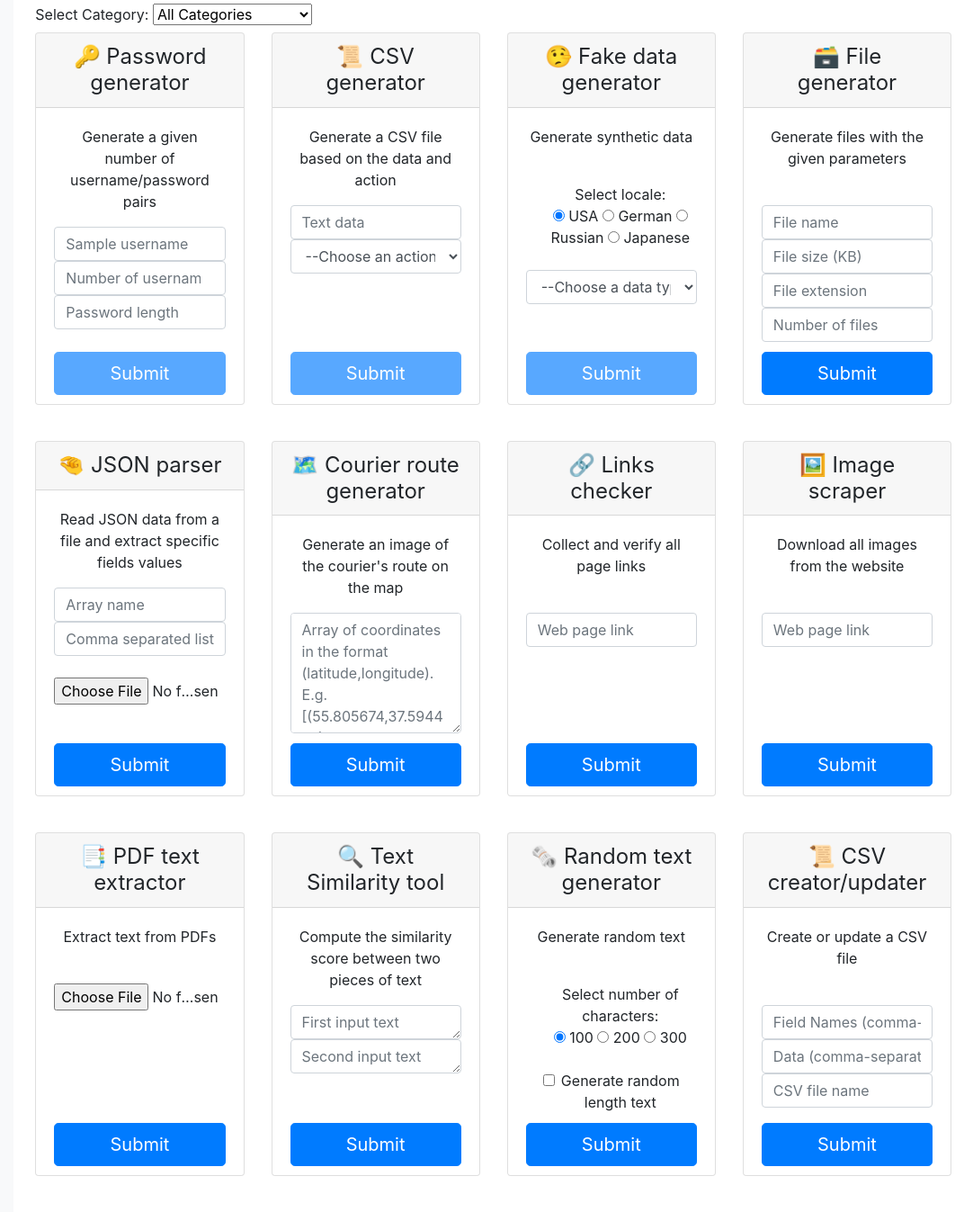
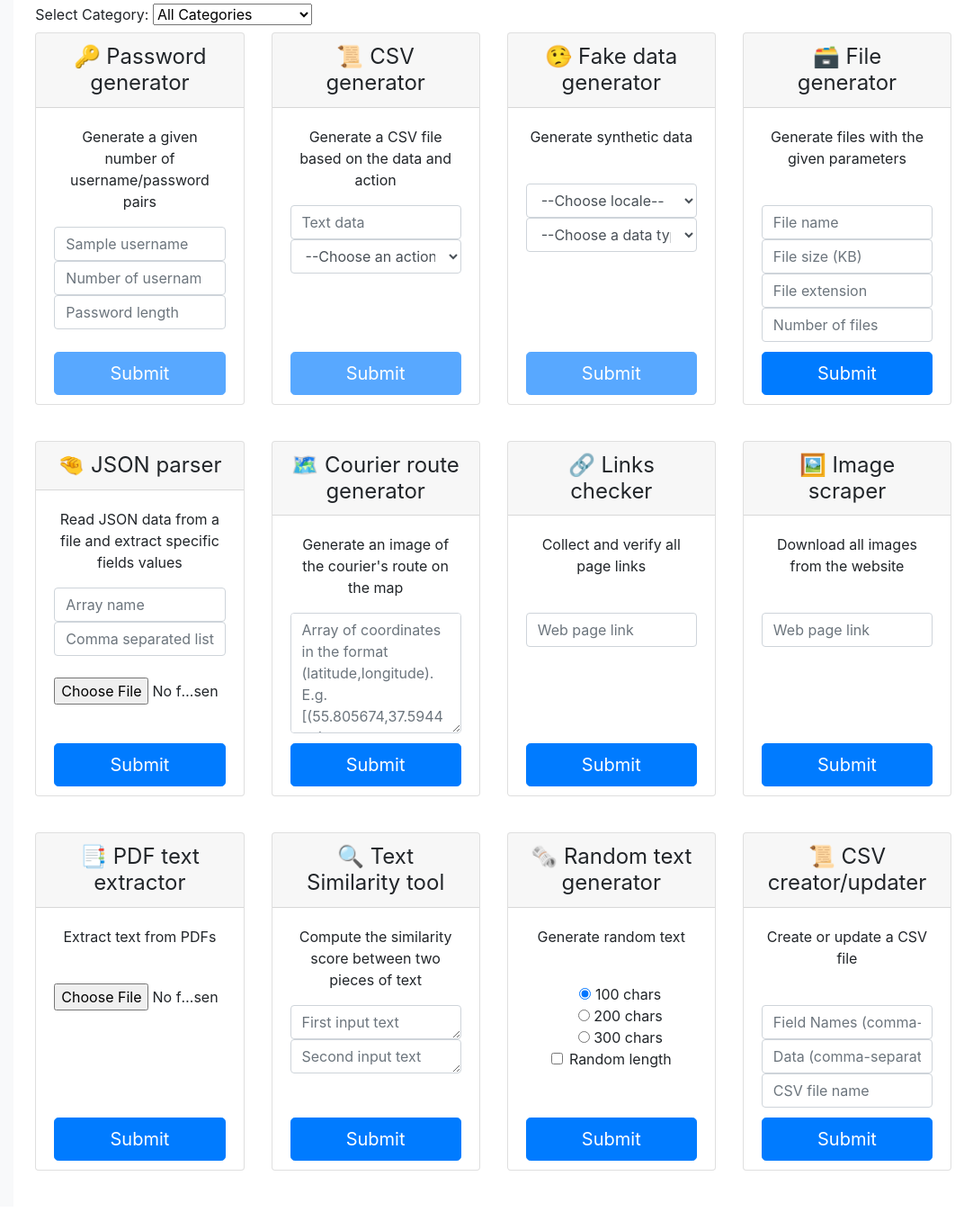
Before and after one commit to YuryHerasimau/mega_app, a Flask app: page /filter_forms/1 in a window 1280 px wide. Shown: the part 255-1602 px from the top of the page at 90% size, without its empty margins (198-1280 px from the left). After the commit the page ends 1556 px from the top, so only its background shows below. Run offline with Flask 3, Linux system fonts and the light colour scheme; some libraries are stand-ins or nearby versions.

Commit message:
Add: AI chatbot for QA. Fix: templates

```diff
--- a/static/js/formValidation.js
+++ b/static/js/formValidation.js
@@ -18,17 +18,10 @@ document.addEventListener('DOMContentLoaded', function() {
     });
     // form3
     const form3 = document.getElementById('form3');
-    const radios3 = document.getElementsByName('locale');
-    const dropDown3 = document.getElementById('data_type');
+    const dropDown3_locale = document.getElementsByName('locale');
+    const dropDown3_data_type = document.getElementById('data_type');
     const submitButton3 = document.getElementById('submitButton3');
     form3.addEventListener('input', function() {
-        const isFormFilled = [...radios3].some(radio =>
-            radio.checked) && dropDown3.value !== '';
-        submitButton3.disabled = !isFormFilled;
-    });
-    form3.addEventListener('change', function() {
-        const isFormFilled = [...radios3].some(radio =>
-            radio.checked) && dropDown3.value !== '';
-        submitButton3.disabled = !isFormFilled;
+        submitButton3.disabled = !dropDown3_locale[0].value || !dropDown3_data_type.value;
     });
 });
--- a/templates/base.html
+++ b/templates/base.html
@@ -40,5 +40,7 @@
     <script src="{{ url_for('static', filename='js/newsLoader.js') }}"></script>
     <script src="{{ url_for('static', filename='js/imageOpen.js') }}"></script>
     <script src="{{ url_for('static', filename='js/formFiltering.js') }}"></script>
+    <!-- AI Desk -->
+    <script src="https://dev.api.aidesk.pro/chat/script/5c8dee7f-beb7-4b53-a7dd-873e2c3e31f9" ai_support_source="https://aidesk.pro"></script>
 </body>
 </html>
--- a/templates/forms/fake_data_generator.html
+++ b/templates/forms/fake_data_generator.html
@@ -3,14 +3,49 @@
 <!-- Форма для генерации фейковых данных -->
 <form action="/generate_fake_data" method="POST" enctype="multipart/form-data" id="form3">
     <div class="form-group">
-    <div class="form-check">
-        <label class="form-check-label">Select locale:</label><br />
-        <input type="radio" name="locale" id="localeRadio1" value="en_US" checked> USA
-        <input type="radio" name="locale" id="localeRadio2" value="de_DE"> German
-        <input type="radio" name="locale" id="localeRadio3" value="ru_RU"> Russian
-        <input type="radio" name="locale" id="localeRadio4" value="ja"> Japanese
-        <br /><br />
-    </div>
+        <select name="locale" class="form-control" id="locale">
+            <option selected value="">--Choose locale--</option>
+            <option value="ar">Arabic</option>
+            <option value="bg_BG">Bulgarian (Bulgaria)</option>
+            <option value="cs_CZ">Czech (Czech Republic)</option>
+            <option value="da_DK">Danish (Denmark)</option>
+            <option value="de_DE">German (Germany)</option>
+            <option value="el_GR">Greek (Greece)</option>
+            <option value="en_US">English (United States)</option>
+            <option value="es_ES">Spanish (Spain)</option>
+            <option value="fi_FI">Finnish (Finland)</option>
+            <option value="fr_FR">French (France)</option>
+            <option value="ga_IE">Irish (Ireland)</option>
+            <option value="hi_IN">Hindi (India)</option>
+            <option value="hr_HR">Croatian (Croatia)</option>
+            <option value="hu_HU">Hungarian (Hungary)</option>
+            <option value="hy_AM">Armenian (Armenia) </option>
+            <option value="id_ID">Indonesian (Indonesia)</option>
+            <option value="it_IT">Italian (Italy)</option>
+            <option value="iw_IL">Hebrew (Israel)</option>
+            <option value="ja_JP">Japanese (Japan)</option>
+            <option value="ka_GE">Georgian (Georgia)</option>
+            <option value="ko_KR">Korean (South Korea)</option>
+            <option value="lt_LT">Lithuanian (Lithuania)</option>
+            <option value="lb_LU">Luxembourgish (Luxembourg)</option>
+            <option value="lv_LV">Latvian (Latvia)</option>
+            <option value="nl_NL">Dutch (Netherlands)</option>
+            <option value="no_NO">Norwegian (Norway)</option>
+            <option value="pl_PL">Polish (Poland)</option>
+            <option value="pt_PT">Portuguese (Portugal)</option>
+            <option value="ro_RO">Romanian (Romania)</option>
+            <option value="ru_RU">Russian</option>
+            <option value="sk_SK">Slovak (Slovakia)</option>
+            <option value="sl_SI">Slovenian (Slovenia)</option>
+            <option value="sq_AL">Albanian (Albania)</option>
+            <option value="th_TH">Thai (Thailand)</option>
+            <option value="tr_TR">Turkish (Turkey)</option>
+            <option value="uk_UA">Ukrainian (Ukraine)</option>
+            <option value="vi_VN">Vietnamese (Vietnam)</option>
+            <option value="zh_CN">Chinese - CHINA</option>
+            <option value="zh_TW">Chinese - TAIWAN</option>
+            <option value="zu_ZA">Zulu (South Africa)</option>
+            </select>
         <select name="data_type" class="form-control" id="data_type">
             <option selected value="">--Choose a data type--</option>
             <option value="name">name</option>
--- a/templates/forms/random_text_generator.html
+++ b/templates/forms/random_text_generator.html
@@ -4,18 +4,21 @@
 <form action="/generate_random_text" method="POST" enctype="multipart/form-data">
     <div class="form-group">
         <div class="form-check">
-        <label class="form-check-label">Select number of characters:</label><br />
-        <input type="radio" name="qty_chars" id="qtyCharsRadio1" value="100" checked> 100
-        <input type="radio" name="qty_chars" id="qtyCharsRadio2" value="200"> 200
-        <input type="radio" name="qty_chars" id="qtyCharsRadio3" value="300"> 300
-        <br /><br />
+            <label class="form-check-label" for="qtyCharsRadio1">
+                <input type="radio" name="qty_chars" id="qtyCharsRadio1" value="100" checked> 100 chars
+            </label>
+            <label class="form-check-label" for="qtyCharsRadio2">
+                <input type="radio" name="qty_chars" id="qtyCharsRadio2" value="200"> 200 chars
+            </label>
+            <label class="form-check-label" for="qtyCharsRadio3">
+                <input type="radio" name="qty_chars" id="qtyCharsRadio3" value="300"> 300 chars
+            </label>
         </div>
         <div class="form-check">
             <label class="form-check-label" for="random_length">
                 <input class="form-check-input" type="checkbox" name="random_length" id="random_length">
-            Generate random length text
+                    Random length
             </label>
-        <br /><br />
         </div>
         <button type="submit" class="btn btn-lg btn-block btn-primary">Submit</button>
     </div>
```
Lines whose indentation alone changed are shown as unchanged.
